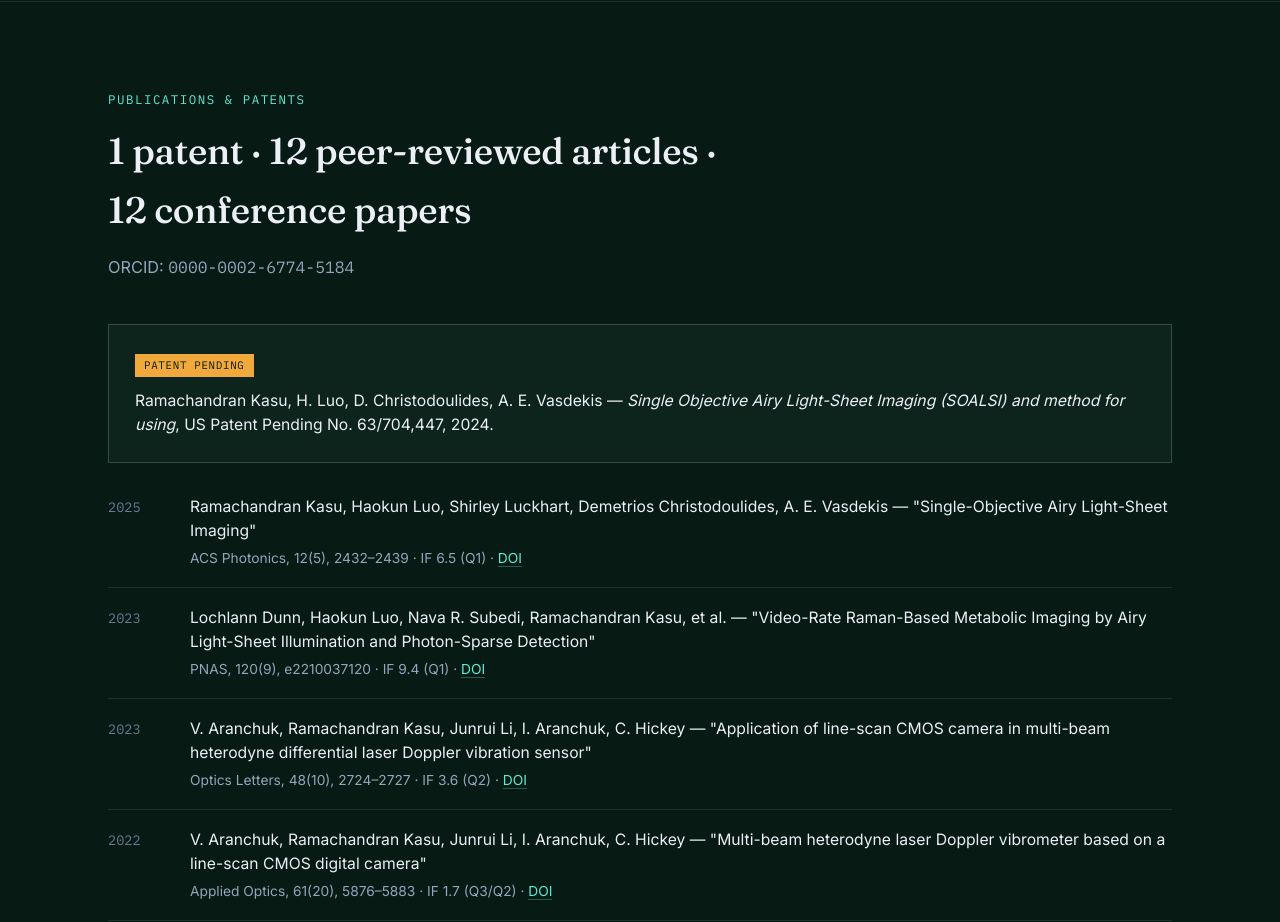
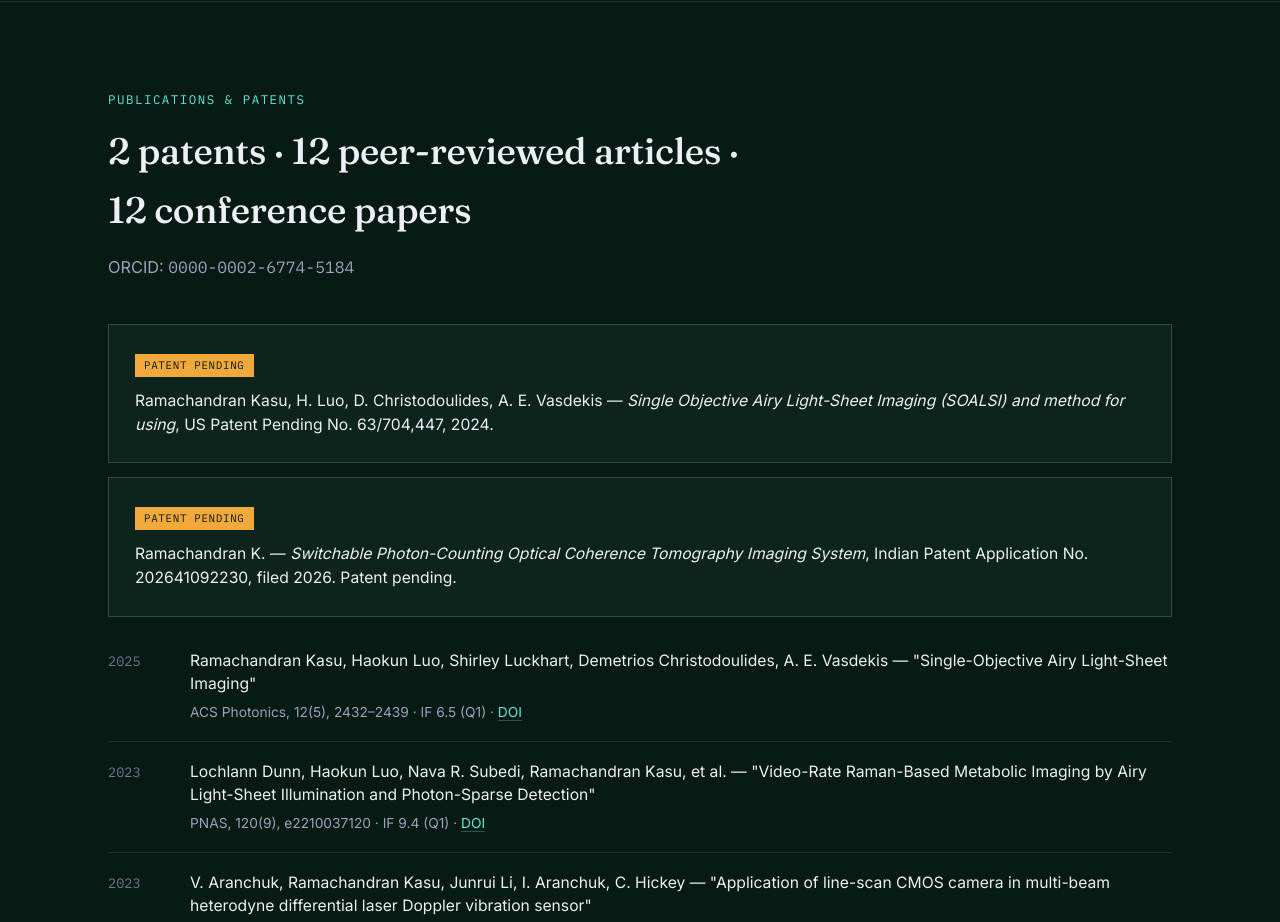
Before and after one commit to drkasuramachandran/drkasuramachandran.github.io, a plain HTML site: page index.html in a window 1280 px wide. Shown: the part 5040-5962 px from the top of the page. Drawn offline with Linux system fonts and the light colour scheme.

Commit message:
Update publication details in index.html

```diff
--- a/index.html
+++ b/index.html
@@ -652,7 +652,7 @@
     <div class="wrap">
       <div class="section-head reveal">
         <span class="eyebrow">Publications &amp; Patents</span>
-        <h2>1 patent · 12 peer-reviewed articles · 12 conference papers</h2>
+        <h2>2 patents · 12 peer-reviewed articles · 12 conference papers</h2>
         <p>ORCID: <span class="mono">0000-0002-6774-5184</span></p>
       </div>
 
@@ -660,6 +660,14 @@
         <div class="pub-featured">
           <span class="pub-tag">Patent Pending</span>
           <div class="pub-title">Ramachandran Kasu, H. Luo, D. Christodoulides, A. E. Vasdekis — <em>Single Objective Airy Light-Sheet Imaging (SOALSI) and method for using</em>, US Patent Pending No. 63/704,447, 2024.</div>
+        </div>
+      </div>
+
+      <div class="reveal">
+        <div class="pub-featured">
+          <span class="pub-tag">Patent Pending</span>
+          <div class="pub-title">Ramachandran K. — <em>Switchable Photon-Counting Optical Coherence Tomography Imaging System</em>, Indian Patent Application No. 202641092230, filed 2026. Patent pending.</div>
+        </div>
       </div>
 
       <div class="pub-item">
@@ -669,6 +677,7 @@
           <div class="pub-meta">ACS Photonics, 12(5), 2432–2439 · IF 6.5 (Q1) · <a href="https://doi.org/10.1021/acsphotonics.4c02078" target="_blank" rel="noopener">DOI</a></div>
         </div>
       </div>
+
 
         <div class="pub-item">
           <div class="pub-year mono">2023</div>
```
Lines whose indentation alone changed are shown as unchanged.
